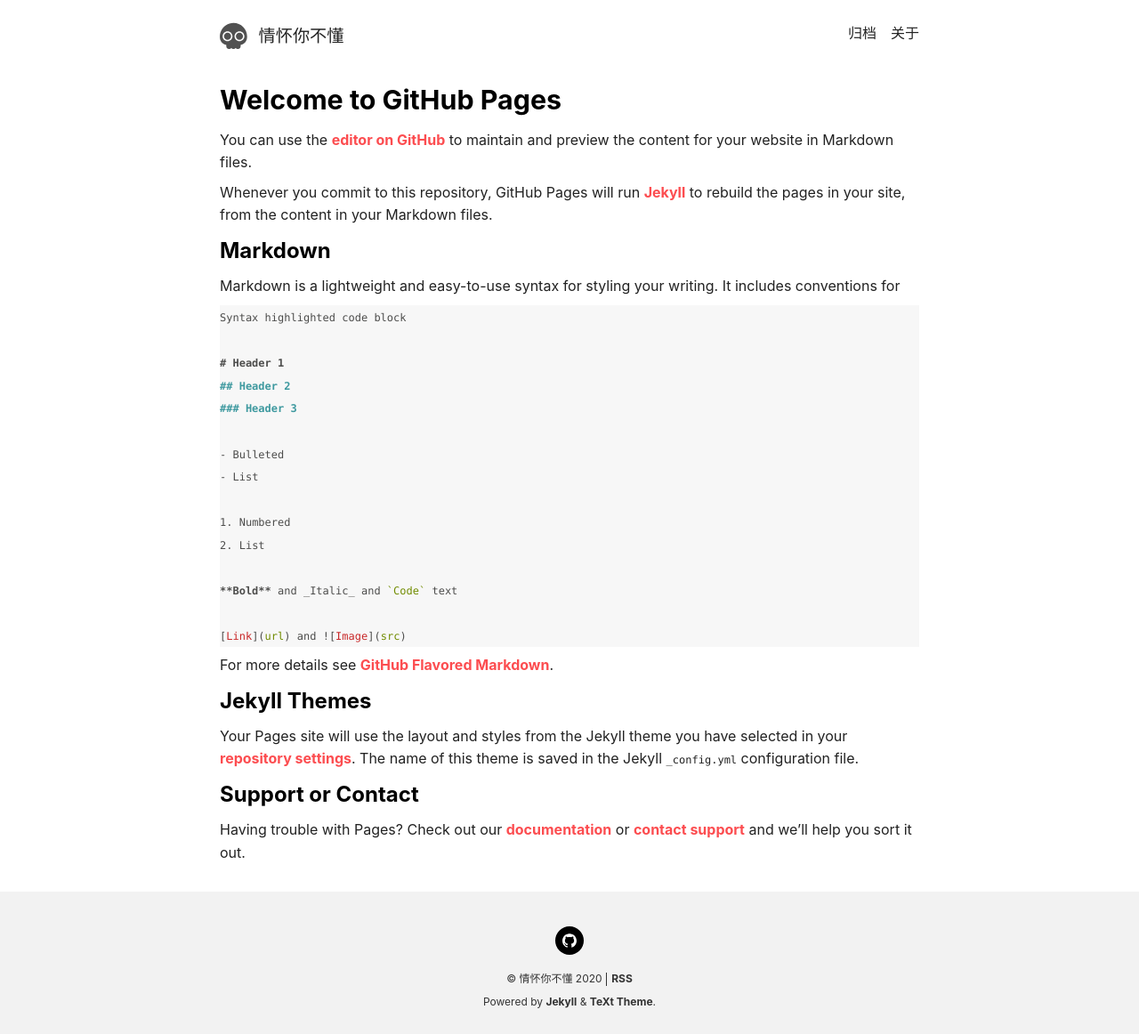
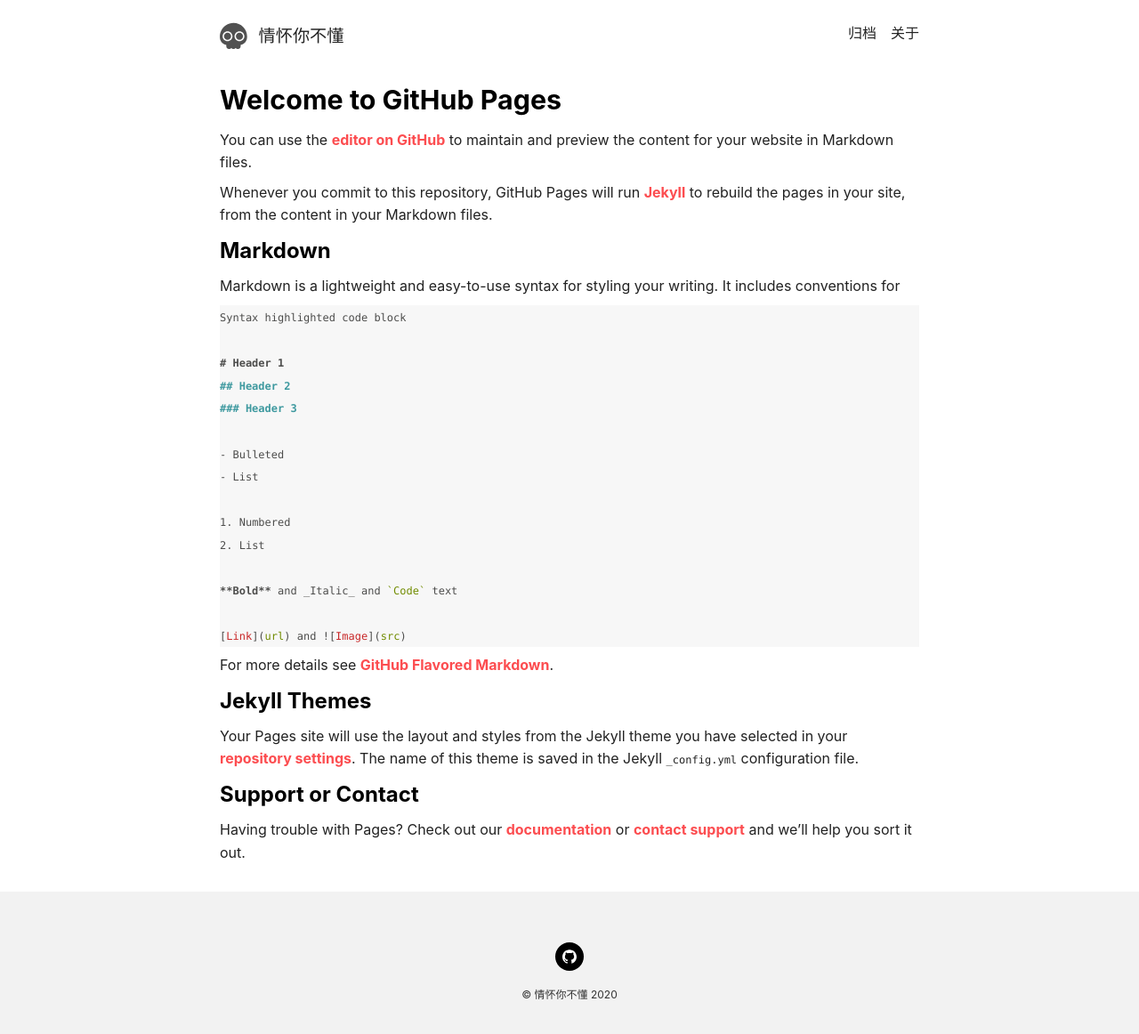
Before and after one commit to neroXu/nero.github.io, a Jekyll site: the page built from index.md, in a window 1280 px wide. Shown: the whole page at 89% size. Built offline with Jekyll 4.4.1, drawn with Linux system fonts in a browser that asks for light colours; nearby versions of some CDN libraries; our own code applies the rules of GitHub Pages for plain Markdown files; the list of posts is cut into pages by our own code.

Commit message:
update footer

```diff
--- a/_includes/footer.html
+++ b/_includes/footer.html
@@ -29,10 +29,6 @@
       {%- assign _locale_nav_rss = __return -%}
       <p class="menu menu--center">
         <span>© {{ site.title }} 2020</span>
-        <a type="application/rss+xml" href="{{ _href }}">{{ _locale_nav_rss }}</a>
-      </p>
-      <p>Powered by <a title="Jekyll is a simple, blog-aware, static site generator." href="http://jekyllrb.com/">Jekyll</a> & <a
-        title="TeXt is a succinct theme for blogging." href="https://github.com/kitian616/jekyll-TeXt-theme">TeXt Theme</a>.
       </p>
     </footer>
   </div>
```
